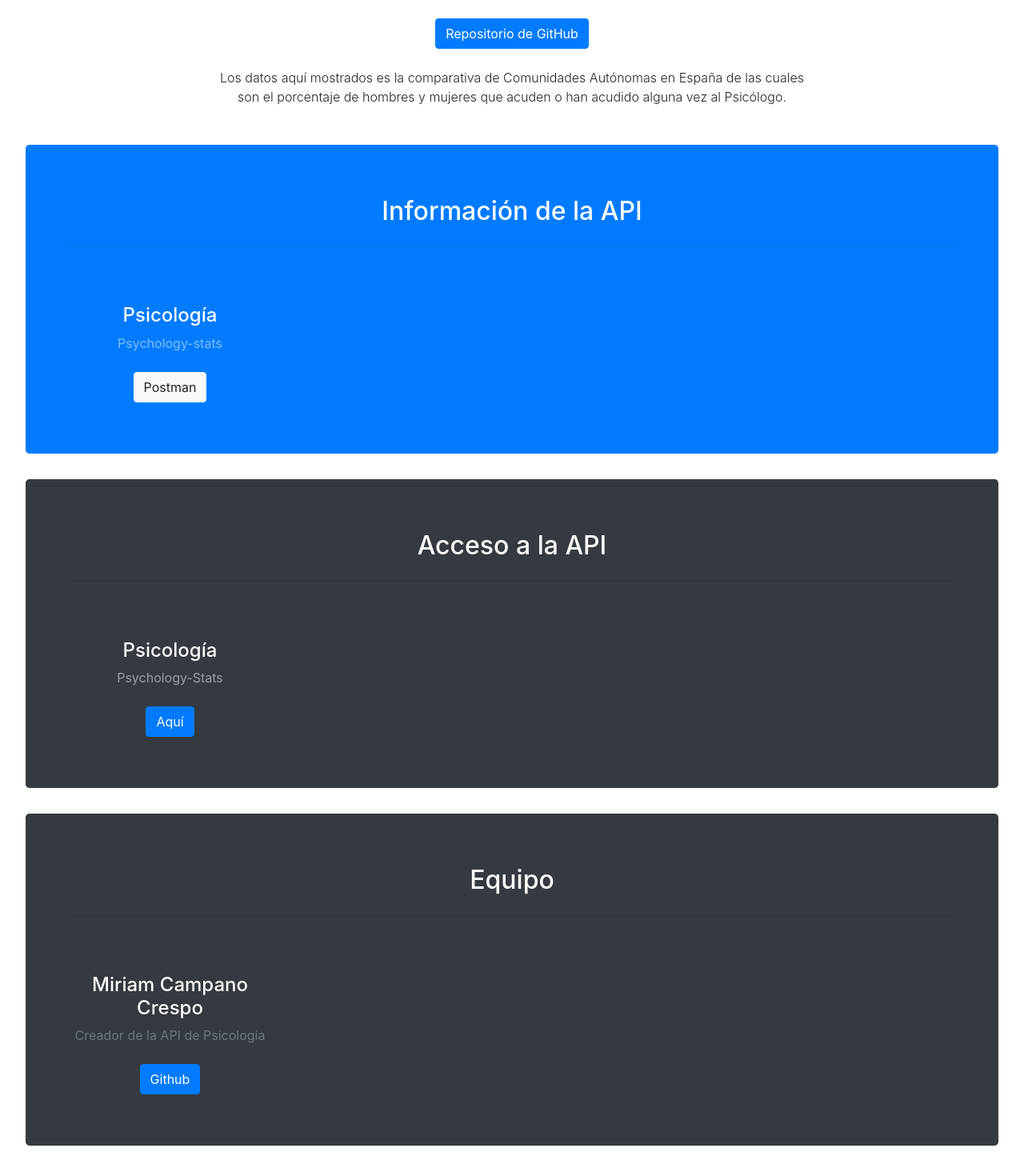
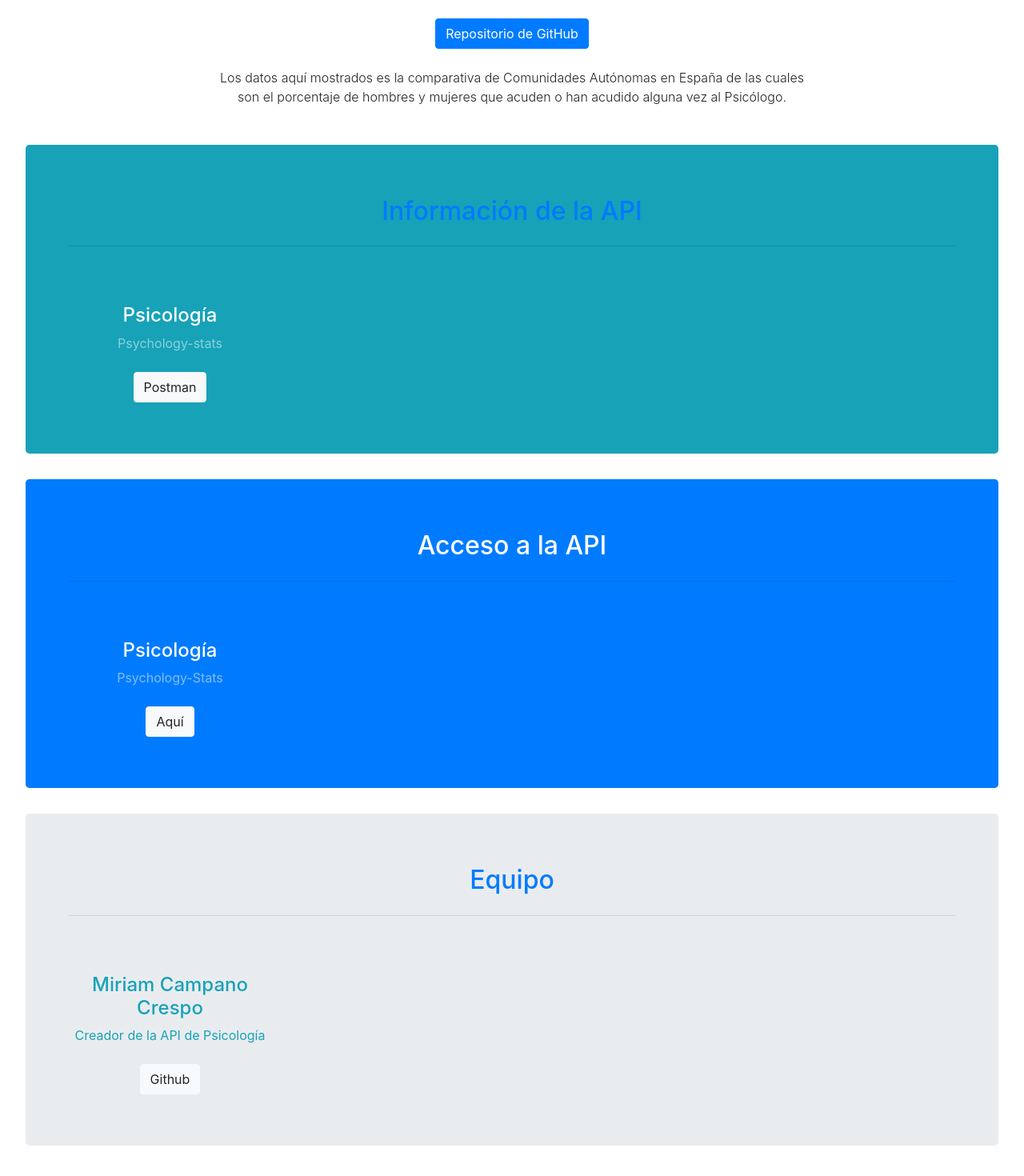
Before and after one commit to gti-sos/sos2021-sep-mcc, a Svelte app: page / in a window 1280 px wide. Shown: the part 154-1624 px from the top of the page at 80% size. Built offline with nearby package versions, Linux system fonts and the light colour scheme.

Commit message:
cambios estilo en home.svelte

```diff
--- a/public/global.css
+++ b/public/global.css
@@ -55,9 +55,11 @@ button:disabled {
 }
 
 button:not(:disabled):active {
-	background-color: #ddd;
+
+	background-color: rgb(54, 18, 182);
 }
 
 button:focus {
-	border-color: #666;
+
+	border-color: rgb(14, 4, 4);
 }
--- a/src/Home.svelte
+++ b/src/Home.svelte
@@ -6,7 +6,7 @@
                 class="row h-100 align-items-center justify-content-center text-center"
             >
                 <div class="col-lg-10 align-self-end">
-                    <h1 class="text-uppercase text-black font-weight-bold">
+                    <h1 class="text-uppercase text-primary font-weight-bold">
                         sos2021-sep-mcc
                     </h1>
                     <hr class="divider my-4" />
@@ -28,9 +28,9 @@
 
     <!-- Información -->
     <section class="page-section" id="informacion">
-        <div class="jumbotron bg-primary">
+        <div class="jumbotron bg-info">
             <div class="container">
-                <h2 class="text-center text-white mt-0">
+                <h2 class="text-center text-primary mt-0">
                     Información de la API
                 </h2>
                 <hr class="my-4" />
@@ -58,7 +58,7 @@
             </section>
 
                     <section class="page-section" id="apis">
-                        <div class="jumbotron bg-dark">
+                        <div class="jumbotron bg-primary">
                             <div class="container">
                                 <h2 class="text-center text-white mt-0">Acceso a la API</h2>
                                 <hr class="divider my-4" />
@@ -73,7 +73,7 @@
                                             </h3>
                                             <p class="text-white-50 mb-0">Psychology-Stats</p>
                                             <br /><a href="#/psychology-stats"
-                                                ><button type="button" class="btn btn-primary"
+                                                ><button type="button" class="btn btn-light"
                                                     >Aquí</button
                                                 ></a
                                             >
@@ -84,22 +84,22 @@
                         </section>
 
                                     <section class="page-section" id="equipo">
-                                        <div class="jumbotron bg-dark">
+                                        <div class="jumbotron bg-muted">
                                             <div class="container">
-                                                <h2 class="text-center text-white mt-0">Equipo</h2>
+                                                <h2 class="text-center text-primary mt-0">Equipo</h2>
                                                 <hr class="divider dark my-4" />
                                                 <div class="row">
                                                     <div class="col-lg-3 col-md-6 text-center">
                                                         <div class="mt-5">
                                                             <i class="fas fa-4x fa-user text-white mb-4" />
-                                                            <h3 class="h4 mb-2 text-white">
+                                                            <h3 class="h4 mb-2 text-info">
                                                                 Miriam Campano Crespo
                                                             </h3>
-                                                            <p class="text-muted mb-0">
+                                                            <p class="text-info mb-0">
                                                                 Creador de la API de Psicología
                                                             </p>
                                                             <br /><a href="https://github.com/Mirishya"
-                                                                ><button type="button" class="btn btn-primary"
+                                                                ><button type="button" class="btn btn-light"
                                                                     >Github</button
                                                                 ></a
                                                             >
```
